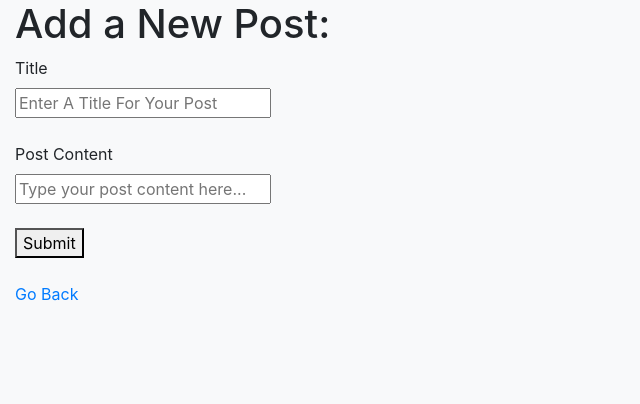
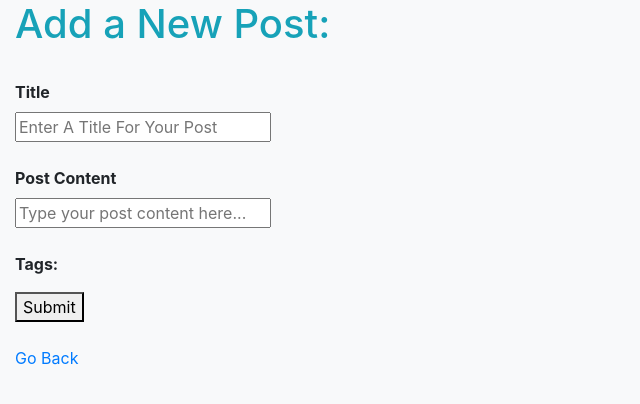
Before and after one commit to RalphsCode/Lesson22_Assignment3, a Flask app: page /users/1/posts/new in a window 1280 px wide. Shown: the top 404 px of the page, without its empty margins (0-640 px from the left). Run offline with Flask 3, Linux system fonts and the light colour scheme; data that the repository does not hold is empty; some libraries are stand-ins or nearby versions.

Commit message:
Added functionality to add tags from a list of tags, when a user is creating a new post.

```diff
--- a/app.py
+++ b/app.py
@@ -99,13 +99,23 @@ def delete_user(user_id):
 def add_post(user_id):
     # Create a New Post
     if request.method == 'GET':
-        return render_template('new_post.html', user_id=user_id)
+        tags = Tag.query.all()
+        return render_template('new_post.html', user_id=user_id, tags=tags)
     else:
         new_title = request.form['title']
         new_post = request.form['content']
-        new_post = Post(title=new_title, content=new_post, user_id=user_id)
+        new_post = Post(title=new_title,
+        content=new_post, user_id=user_id)
         db.session.add(new_post)
         db.session.commit()
+        # Get the tag info
+        tags = request.form.getlist('tag_boxes')
+        print('############### tags: ', tags, '#####')
+        for tag in tags:
+            selected_tag = Tag.query.filter_by(name=tag).first()
+            new_tag = PostTag(post_id=new_post.id, tag_id=selected_tag.id)
+            db.session.add(new_tag)
+            db.session.commit()
         flash('Post Submitted')
         return redirect('/users')
 
--- a/templates/new_post.html
+++ b/templates/new_post.html
@@ -4,12 +4,19 @@ Add a New post
 {% endblock %}
 
 {% block content %}
-<h1>Add a New Post:</h1>
+<h1 class="text-info">Add a New Post:</h1> <br>
 <form action="/users/{{user_id}}/posts/new" method="POST">
-    <label for="title">Title</label><br>
+    <label for="title"><b>Title</b></label><br>
     <input type="text" name="title" placeholder="Enter A Title For Your Post"><br><br>
-    <label for="content">Post Content</label><br>
-    <input type="text" name="content" placeholder="Type your post content here..."><br><br>
+    <label for="content"><b>Post Content</b></label><br>
+    <input type="text" name="content" placeholder="Type your post content here..."><br>
+    <!-- Tag Checkboxes -->
+    <br><p><b>Tags:</b></p>
+    {% for tag in tags %}
+    <input type="checkbox" name="tag_boxes" value="{{tag.name}}">
+    <label for="{{tag.name}}">{{tag.name}}</label><br>
+    {% endfor %}
+    <!-- Submit Form -->
     <button type="submit">Submit</button>
 </form><br>
 <p> <a href="/">Go Back</a>
```
